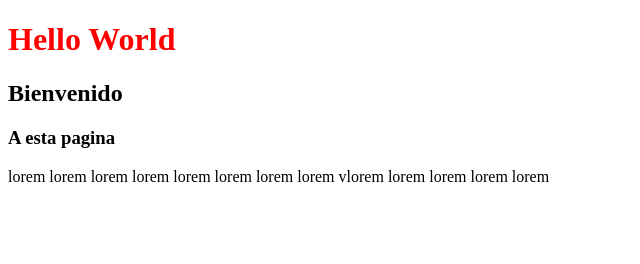
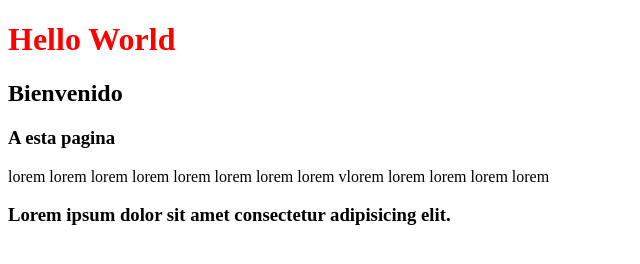
Before and after one commit to ChaponanWill/project-prueba, a plain HTML site: page index.html in a window 1280 px wide. Shown: the whole page, without its empty margins (0-640 px from the left). Drawn offline with Linux system fonts and the light colour scheme.

Commit message:
agregar h3

```diff
--- a/index.html
+++ b/index.html
@@ -16,5 +16,7 @@
         lorem lorem lorem lorem
 
     </p>
+
+    <h3>Lorem ipsum dolor sit amet consectetur adipisicing elit.</h3>
 </body>
 </html>
```
